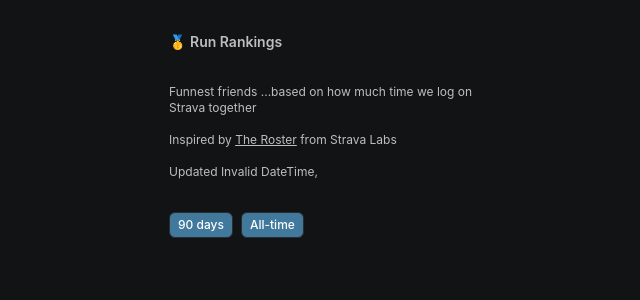
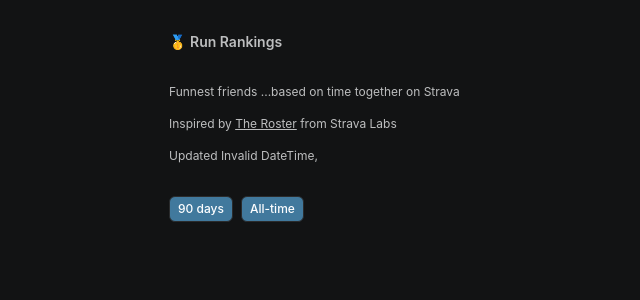
Before and after one commit to adrianAlday/run-rankings, a Next.js app: page /friends in a window 1280 px wide. Shown: the top 300 px of the page, without its empty margins (311-951 px from the left). Built offline with nearby package versions, Linux system fonts and the light colour scheme; no server answers; the database is empty.

Commit message:
copy change

```diff
--- a/app/_components/Roster.tsx
+++ b/app/_components/Roster.tsx
@@ -91,7 +91,7 @@ const Roster = ({ data }: RosterProps) => {
     <div>
       <div className="my-8 text-xs">
         <div className="my-4">
-          Funnest friends ...based on how much time we log on Strava together
+          Funnest friends ...based on time together on Strava
         </div>
 
         <div className="my-4">
```
